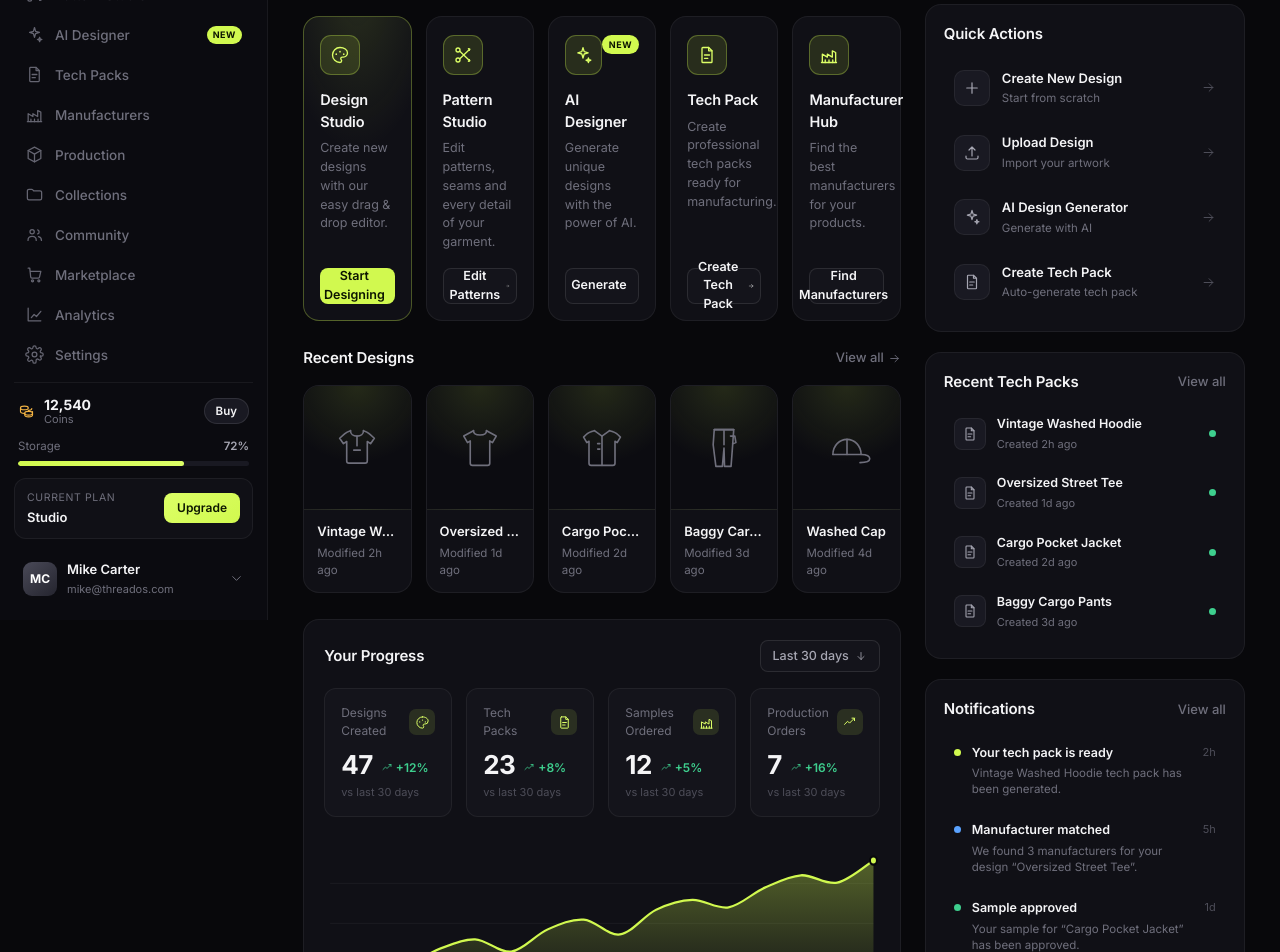
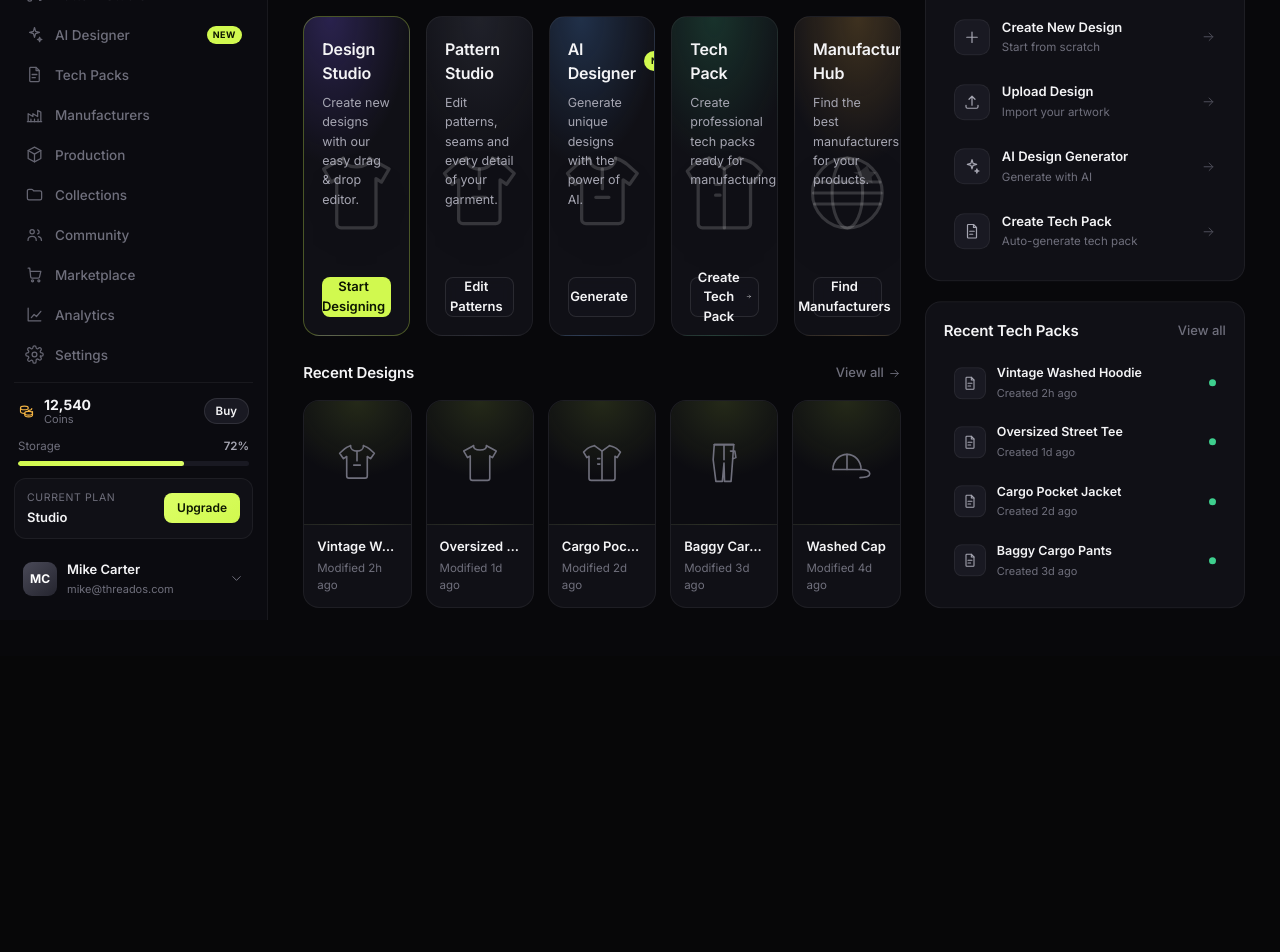
Before and after one commit to ParkKing10/opencloth, a React (Vite) app: page /suite in a window 1280 px wide. Shown: the part 180-1132 px from the top of the page. After the commit the page ends 836 px from the top, so only its background shows below. Built offline with nearby package versions, Linux system fonts and the light colour scheme.

Commit message:
dashboard: richer feature cards (per-card tint + garment art), drop Your Progress & Notifications

```diff
--- a/src/suite/pages/Dashboard/Dashboard.tsx
+++ b/src/suite/pages/Dashboard/Dashboard.tsx
@@ -4,63 +4,67 @@ import {
   IcoPlus,
   IcoUpload,
   IcoAI,
-  IcoDesign,
-  IcoPattern,
   IcoTechPack,
-  IcoFactory,
-  IcoTrend,
 } from '../../components/ui/Icons'
 import { GARMENT_GLYPHS, type GarmentKind } from '../../components/ui/Garments'
-import { ProgressChart } from './ProgressChart'
 import './dashboard.css'
 
+type ArtKind = GarmentKind | 'globe'
+type Tint = 'violet' | 'slate' | 'blue' | 'teal' | 'amber'
+
 type Feature = {
-  icon: typeof IcoDesign
   title: string
   desc: string
   cta: string
   to: string
+  tint: Tint
+  art: ArtKind
   isNew?: boolean
   primary?: boolean
 }
 
 const FEATURES: Feature[] = [
   {
-    icon: IcoDesign,
     title: 'Design Studio',
     desc: 'Create new designs with our easy drag & drop editor.',
     cta: 'Start Designing',
     to: '/suite/design',
+    tint: 'violet',
+    art: 'tee',
     primary: true,
   },
   {
-    icon: IcoPattern,
     title: 'Pattern Studio',
     desc: 'Edit patterns, seams and every detail of your garment.',
     cta: 'Edit Patterns',
     to: '/suite/pattern',
+    tint: 'slate',
+    art: 'hoodie',
   },
   {
-    icon: IcoAI,
     title: 'AI Designer',
     desc: 'Generate unique designs with the power of AI.',
     cta: 'Generate',
     to: '/suite/ai',
+    tint: 'blue',
+    art: 'hoodie',
     isNew: true,
   },
   {
-    icon: IcoTechPack,
     title: 'Tech Pack',
     desc: 'Create professional tech packs ready for manufacturing.',
     cta: 'Create Tech Pack',
     to: '/suite/tech-packs',
+    tint: 'teal',
+    art: 'jacket',
   },
   {
-    icon: IcoFactory,
     title: 'Manufacturer Hub',
     desc: 'Find the best manufacturers for your products.',
     cta: 'Find Manufacturers',
     to: '/suite/manufacturers',
+    tint: 'amber',
+    art: 'globe',
   },
 ]
 
@@ -71,14 +75,6 @@ const RECENT_DESIGNS: Design[] = [
   { name: 'Cargo Pocket Jacket', kind: 'jacket', modified: '2d ago' },
   { name: 'Baggy Cargo Pants', kind: 'pants', modified: '3d ago' },
   { name: 'Washed Cap', kind: 'cap', modified: '4d ago' },
-]
-
-type Stat = { icon: typeof IcoDesign; label: string; value: string; delta: string }
-const PROGRESS_STATS: Stat[] = [
-  { icon: IcoDesign, label: 'Designs Created', value: '47', delta: '+12%' },
-  { icon: IcoTechPack, label: 'Tech Packs', value: '23', delta: '+8%' },
-  { icon: IcoFactory, label: 'Samples Ordered', value: '12', delta: '+5%' },
-  { icon: IcoTrend, label: 'Production Orders', value: '7', delta: '+16%' },
 ]
 
 const QUICK_ACTIONS = [
@@ -95,12 +91,28 @@ const RECENT_TECH_PACKS = [
   { name: 'Baggy Cargo Pants', time: '3d ago' },
 ]
 
+function GlobeArt() {
+  return (
+    <svg viewBox="0 0 48 48" fill="none" stroke="currentColor" strokeWidth="1.4" strokeLinecap="round">
+      <circle cx="24" cy="24" r="16" />
+      <ellipse cx="24" cy="24" rx="7" ry="16" />
+      <path d="M9 19h30M9 29h30M8.5 24h31" />
+      <path d="M33 11.5l1.3 2.7 3 .4-2.2 2.1.5 3-2.6-1.4-2.6 1.4.5-3L26.7 14.6l3-.4Z" fill="currentColor" stroke="none" opacity="0.7" />
+    </svg>
+  )
+}
+
+function FeatureArt({ art }: { art: ArtKind }) {
+  if (art === 'globe') return <GlobeArt />
+  const Glyph = GARMENT_GLYPHS[art]
+  return <Glyph />
+}
+
 export function Dashboard() {
   const navigate = useNavigate()
 
   return (
     <div className="dash">
-      {/* ---- Body: main + rail ---- */}
       <div className="dash-grid">
         <div className="dash-main">
           {/* Hero */}
@@ -116,17 +128,21 @@ export function Dashboard() {
             {FEATURES.map((f) => (
               <article
                 key={f.title}
-                className={`feat${f.primary ? ' feat--primary' : ''}`}
+                className={`feat feat--${f.tint}${f.primary ? ' feat--primary' : ''}`}
                 onClick={() => navigate(f.to)}
               >
-                <div className="feat__top">
-                  <span className="feat__icon">
-                    <f.icon width="20" height="20" />
-                  </span>
-                  {f.isNew && <span className="feat__new">NEW</span>}
+                <div className="feat__copy">
+                  <div className="feat__title-row">
+                    <h3 className="feat__title">{f.title}</h3>
+                    {f.isNew && <span className="feat__new">NEW</span>}
+                  </div>
+                  <p className="feat__desc">{f.desc}</p>
                 </div>
-                <h3 className="feat__title">{f.title}</h3>
-                <p className="feat__desc">{f.desc}</p>
+
+                <div className="feat__art" aria-hidden="true">
+                  <FeatureArt art={f.art} />
+                </div>
+
                 <button
                   className={`feat__cta${f.primary ? ' feat__cta--primary' : ''}`}
                   type="button"
@@ -135,7 +151,7 @@ export function Dashboard() {
                     navigate(f.to)
                   }}
                 >
-                  {f.cta} <IcoArrowRight width="14" height="14" />
+                  {f.cta} <IcoArrowRight width="15" height="15" />
                 </button>
               </article>
             ))}
@@ -165,36 +181,6 @@ export function Dashboard() {
                 )
               })}
             </div>
-          </section>
-
-          {/* Your progress */}
-          <section className="dash-progress s-panel">
-            <div className="s-section-head">
-              <h2 className="s-section-title">Your Progress</h2>
-              <button className="dash-select" type="button">
-                Last 30 days <IcoArrowRight width="12" height="12" style={{ transform: 'rotate(90deg)' }} />
-              </button>
-            </div>
-            <div className="dash-progress__stats">
-              {PROGRESS_STATS.map((s) => (
-                <div className="pstat" key={s.label}>
-                  <div className="pstat__head">
-                    <span className="pstat__label">{s.label}</span>
-                    <span className="pstat__ico">
-                      <s.icon width="15" height="15" />
-                    </span>
-                  </div>
-                  <div className="pstat__row">
-                    <span className="pstat__value">{s.value}</span>
-                    <span className="s-delta">
-                      <IcoTrend width="12" height="12" /> {s.delta}
-                    </span>
-                  </div>
-                  <span className="pstat__note">vs last 30 days</span>
-                </div>
-              ))}
-            </div>
-            <ProgressChart />
           </section>
         </div>
 
@@ -244,42 +230,6 @@ export function Dashboard() {
               ))}
             </div>
           </section>
-
-          {/* Notifications */}
-          <section className="s-panel rail-panel">
-            <div className="s-section-head">
-              <h2 className="s-section-title">Notifications</h2>
-              <a className="s-link" href="#">
-                View all
-              </a>
-            </div>
-            <div className="notif-list">
-              <div className="notif">
-                <span className="notif__dot" style={{ background: 'var(--s-accent)' }} />
-                <span className="notif__text">
-                  <b>Your tech pack is ready</b>
-                  <small>Vintage Washed Hoodie tech pack has been generated.</small>
-                </span>
-                <span className="notif__time">2h</span>
-              </div>
-              <div className="notif">
-                <span className="notif__dot" style={{ background: 'var(--s-info)' }} />
-                <span className="notif__text">
-                  <b>Manufacturer matched</b>
-                  <small>We found 3 manufacturers for your design “Oversized Street Tee”.</small>
-                </span>
-                <span className="notif__time">5h</span>
-              </div>
-              <div className="notif">
-                <span className="notif__dot" style={{ background: 'var(--s-good)' }} />
-                <span className="notif__text">
-                  <b>Sample approved</b>
-                  <small>Your sample for “Cargo Pocket Jacket” has been approved.</small>
-                </span>
-                <span className="notif__time">1d</span>
-              </div>
-            </div>
-          </section>
         </aside>
       </div>
     </div>
--- a/src/suite/pages/Dashboard/dashboard.css
+++ b/src/suite/pages/Dashboard/dashboard.css
@@ -42,44 +42,60 @@
 .dash-features {
   display: grid;
   grid-template-columns: repeat(5, minmax(0, 1fr));
-  gap: 14px;
+  gap: 16px;
 }
 .feat {
+  position: relative;
   display: flex;
   flex-direction: column;
-  padding: 18px 16px 16px;
+  min-height: 320px;
+  padding: 20px 18px 18px;
   border-radius: var(--s-r-lg);
+  border: 1px solid var(--s-line);
   background: var(--s-panel);
-  border: 1px solid var(--s-line);
+  overflow: hidden;
   cursor: pointer;
+  isolation: isolate;
   transition: border-color var(--s-dur) var(--s-ease), transform var(--s-dur) var(--s-ease), box-shadow var(--s-dur) var(--s-ease);
 }
 .feat:hover {
-  border-color: var(--s-line-2);
   transform: translateY(-3px);
   box-shadow: var(--s-shadow);
 }
+
+/* Per-card colour identity (subtle, dark) */
+.feat--violet {
+  background: radial-gradient(130% 80% at 25% 0%, rgba(124, 92, 255, 0.24), transparent 58%), var(--s-panel);
+}
+.feat--slate {
+  background: radial-gradient(130% 80% at 50% 0%, rgba(150, 160, 185, 0.12), transparent 58%), var(--s-panel);
+}
+.feat--blue {
+  background: radial-gradient(130% 80% at 30% 0%, rgba(90, 162, 255, 0.22), transparent 58%), var(--s-panel);
+}
+.feat--teal {
+  background: radial-gradient(130% 80% at 40% 0%, rgba(62, 207, 142, 0.18), transparent 58%), var(--s-panel);
+}
+.feat--amber {
+  background: radial-gradient(130% 80% at 60% 0%, rgba(245, 181, 68, 0.2), transparent 58%), var(--s-panel);
+}
 .feat--primary {
   border-color: var(--s-accent-line);
-  background:
-    radial-gradient(120% 90% at 50% -10%, var(--s-accent-soft), transparent 60%),
-    var(--s-panel);
 }
-.feat__top {
+
+.feat__copy {
+  position: relative;
+  z-index: 2;
+}
+.feat__title-row {
   display: flex;
-  align-items: flex-start;
-  justify-content: space-between;
-  margin-bottom: 14px;
+  align-items: center;
+  gap: 8px;
 }
-.feat__icon {
-  display: grid;
-  place-items: center;
-  width: 40px;
-  height: 40px;
-  border-radius: 11px;
-  color: var(--s-accent-2);
-  background: var(--s-accent-soft);
-  border: 1px solid var(--s-accent-line);
+.feat__title {
+  font-size: 16px;
+  font-weight: 600;
+  letter-spacing: -0.01em;
 }
 .feat__new {
   font-size: 9px;
@@ -90,36 +106,56 @@
   padding: 3px 7px;
   border-radius: var(--s-r-pill);
 }
-.feat__title {
-  font-size: 14.5px;
-  font-weight: 600;
-  letter-spacing: -0.01em;
+.feat__desc {
+  margin-top: 8px;
+  font-size: 12.5px;
+  line-height: 1.55;
+  color: var(--s-text-2);
 }
-.feat__desc {
-  margin-top: 7px;
-  margin-bottom: 16px;
-  font-size: 12.5px;
-  line-height: 1.5;
-  color: var(--s-text-3);
-  flex: 1;
+
+.feat__art {
+  position: absolute;
+  inset: 0;
+  z-index: 1;
+  display: grid;
+  place-items: center;
+  color: rgba(255, 255, 255, 0.16);
+  pointer-events: none;
+  transition: transform var(--s-dur-slow) var(--s-ease), color var(--s-dur) var(--s-ease);
 }
+.feat__art svg {
+  width: 128px;
+  height: 128px;
+  margin-top: 34px;
+  filter: drop-shadow(0 20px 30px rgba(0, 0, 0, 0.4));
+}
+.feat:hover .feat__art {
+  transform: scale(1.06);
+  color: rgba(255, 255, 255, 0.22);
+}
+
 .feat__cta {
+  position: relative;
+  z-index: 2;
+  margin-top: auto;
   display: inline-flex;
   align-items: center;
   justify-content: center;
   gap: 6px;
-  height: 36px;
+  height: 40px;
   border-radius: var(--s-r-sm);
-  font-size: 12.5px;
+  font-size: 13px;
   font-weight: 600;
   cursor: pointer;
   color: var(--s-text);
-  background: var(--s-panel-2);
+  background: color-mix(in oklab, var(--s-panel-2) 82%, transparent);
+  backdrop-filter: blur(6px);
   border: 1px solid var(--s-line-2);
-  transition: background var(--s-dur) var(--s-ease), color var(--s-dur) var(--s-ease);
+  transition: background var(--s-dur) var(--s-ease), color var(--s-dur) var(--s-ease), border-color var(--s-dur) var(--s-ease);
 }
 .feat__cta:hover {
   background: var(--s-hover);
+  border-color: var(--s-line-strong);
 }
 .feat__cta--primary {
   color: var(--s-accent-ink);
@@ -179,95 +215,6 @@
 .design__mod {
   font-size: 11.5px;
   color: var(--s-text-3);
-}
-
-/* ---- Your progress ---- */
-.dash-progress {
-  padding: 20px;
-}
-.dash-progress__stats {
-  display: grid;
-  grid-template-columns: repeat(4, 1fr);
-  gap: 14px;
-  margin-bottom: 8px;
-}
-.pstat {
-  padding: 15px 16px;
-  border-radius: var(--s-r);
-  background: var(--s-panel-2);
-  border: 1px solid var(--s-line);
-}
-.pstat__head {
-  display: flex;
-  align-items: center;
-  justify-content: space-between;
-  gap: 8px;
-}
-.pstat__label {
-  font-size: 12px;
-  color: var(--s-text-3);
-}
-.pstat__ico {
-  display: grid;
-  place-items: center;
-  width: 26px;
-  height: 26px;
-  border-radius: 7px;
-  color: var(--s-accent-2);
-  background: var(--s-accent-soft);
-  flex-shrink: 0;
-}
-.pstat__row {
-  display: flex;
-  align-items: baseline;
-  gap: 8px;
-  margin-top: 12px;
-}
-.pstat__value {
-  font-size: 26px;
-  font-weight: 700;
-  letter-spacing: -0.02em;
-  line-height: 1;
-}
-.pstat__note {
-  display: block;
-  margin-top: 6px;
-  font-size: 11px;
-  color: var(--s-text-4);
-}
-.dash-select {
-  display: inline-flex;
-  align-items: center;
-  gap: 6px;
-  height: 32px;
-  padding: 0 12px;
-  border-radius: var(--s-r-sm);
-  font-size: 12.5px;
-  font-weight: 500;
-  color: var(--s-text-2);
-  background: var(--s-panel-2);
-  border: 1px solid var(--s-line-2);
-  cursor: pointer;
-}
-.dash-select:hover {
-  background: var(--s-hover);
-  color: var(--s-text);
-}
-
-.chart {
-  margin-top: 10px;
-}
-.chart__svg {
-  width: 100%;
-  height: 200px;
-  display: block;
-}
-.chart__labels {
-  display: flex;
-  justify-content: space-between;
-  margin-top: 6px;
-  font-size: 11px;
-  color: var(--s-text-4);
 }
 
 /* ---- Right rail ---- */
@@ -386,51 +333,6 @@
   color: var(--s-text-3);
 }
 
-/* Notifications */
-.notif-list {
-  display: flex;
-  flex-direction: column;
-  gap: 2px;
-}
-.notif {
-  display: flex;
-  gap: 11px;
-  padding: 11px 10px;
-  border-radius: var(--s-r);
-  transition: background var(--s-dur) var(--s-ease);
-}
-.notif:hover {
-  background: var(--s-panel-2);
-}
-.notif__dot {
-  width: 7px;
-  height: 7px;
-  border-radius: 50%;
-  margin-top: 5px;
-  flex-shrink: 0;
-}
-.notif__text {
-  display: flex;
-  flex-direction: column;
-  gap: 3px;
-  flex: 1;
-  min-width: 0;
-}
-.notif__text b {
-  font-size: 12.5px;
-  font-weight: 600;
-}
-.notif__text small {
-  font-size: 11.5px;
-  color: var(--s-text-3);
-  line-height: 1.4;
-}
-.notif__time {
-  font-size: 11px;
-  color: var(--s-text-4);
-  flex-shrink: 0;
-}
-
 /* ---- Responsive ---- */
 @media (max-width: 1240px) {
   .dash-grid {
@@ -439,7 +341,7 @@
   .dash-rail {
     position: static;
     display: grid;
-    grid-template-columns: repeat(3, 1fr);
+    grid-template-columns: repeat(2, 1fr);
     align-items: start;
   }
 }
@@ -455,9 +357,6 @@
   .dash-rail {
     grid-template-columns: 1fr;
   }
-  .dash-progress__stats {
-    grid-template-columns: repeat(2, 1fr);
-  }
 }
 @media (max-width: 680px) {
   .dash-features,
```
